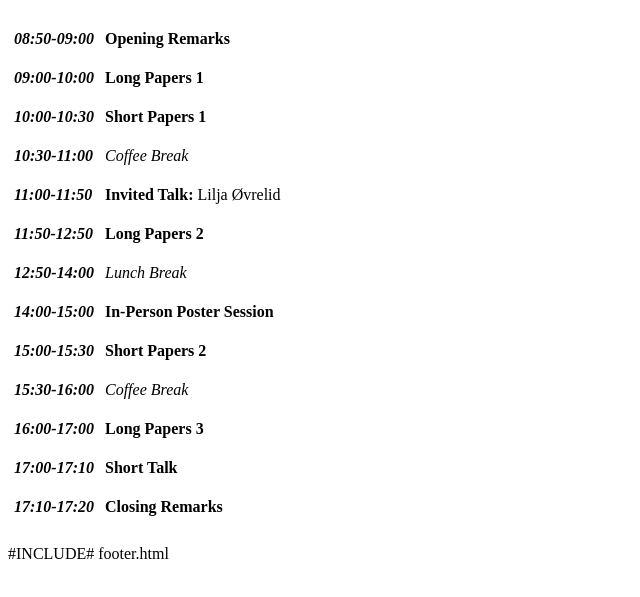
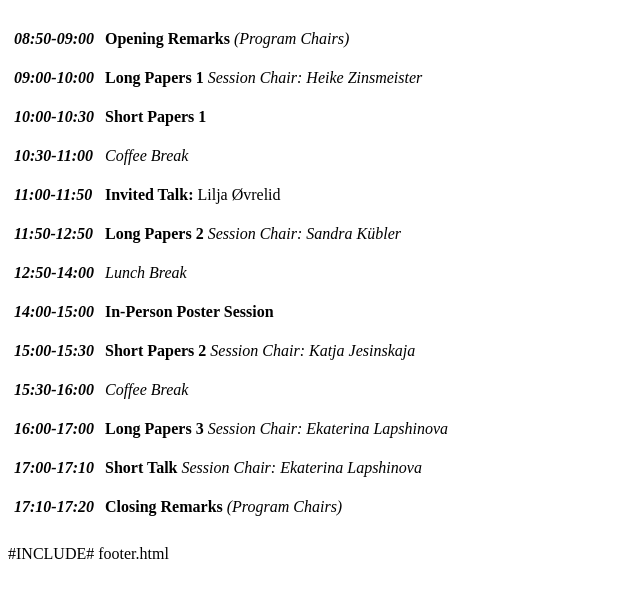
Before and after one commit to SIGANN/LAW-XVIII-2024, a plain HTML site: page pages/mainprogram.html in a window 1280 px wide. Shown: the part 87-684 px from the top of the page, without its empty margins (0-640 px from the left). Drawn offline with Linux system fonts and the light colour scheme.

Commit message:
Add session chairs

```diff
--- a/pages/mainprogram.html
+++ b/pages/mainprogram.html
@@ -28,13 +28,13 @@
 <thead>
   <tr>
     <th class="tg-4zh0">08:50-09:00</th>
-    <th class="tg-zv4m" colspan="3"><span style="font-weight:bold">Opening Remarks</span></th>
+    <th class="tg-zv4m" colspan="3"><span style="font-weight:bold">Opening Remarks</span> <span style="font-style:italic">(Program Chairs)</span></th>
   </tr>
 </thead>
 <tbody>
   <tr>
     <td class="tg-4zh0">09:00-10:00</td>
-    <td class="tg-zv4m" colspan="3"><span style="font-weight:bold">Long Papers 1</span></td>
+    <td class="tg-zv4m" colspan="3"><span style="font-weight:bold">Long Papers 1</span> <span style="font-style:italic">Session Chair: Heike Zinsmeister</span></td>
   </tr>
   <tr>
     <td class="tg-4zh0">10:00-10:30</td>
@@ -50,7 +50,7 @@
   </tr>
   <tr>
     <td class="tg-4zh0">11:50-12:50</td>
-    <td class="tg-zv4m" colspan="3"><span style="font-weight:bold">Long Papers 2</span></td>
+    <td class="tg-zv4m" colspan="3"><span style="font-weight:bold">Long Papers 2</span> <span style="font-style:italic">Session Chair: Sandra Kübler</span></td>
   </tr>
   <tr>
     <td class="tg-4zh0">12:50-14:00</td>
@@ -62,7 +62,7 @@
   </tr>
   <tr>
     <td class="tg-4zh0">15:00-15:30</td>
-    <td class="tg-zv4m" colspan="3"><span style="font-weight:bold">Short Papers 2</span></td>
+    <td class="tg-zv4m" colspan="3"><span style="font-weight:bold">Short Papers 2</span> <span style="font-style:italic">Session Chair: Katja Jesinskaja</span></td>
   </tr>
   <tr>
     <td class="tg-4zh0">15:30-16:00</td>
@@ -70,15 +70,15 @@
   </tr>
   <tr>
     <td class="tg-4zh0">16:00-17:00</td>
-    <td class="tg-zv4m" colspan="3"><span style="font-weight:bold">Long Papers 3</span></td>
+    <td class="tg-zv4m" colspan="3"><span style="font-weight:bold">Long Papers 3</span> <span style="font-style:italic">Session Chair: Ekaterina Lapshinova</span></td>
   </tr>
   <tr>
     <td class="tg-4zh0">17:00-17:10</td>
-    <td class="tg-zv4m" colspan="3"><span style="font-weight:bold">Short Talk</span></td>
+    <td class="tg-zv4m" colspan="3"><span style="font-weight:bold">Short Talk</span> <span style="font-style:italic">Session Chair: Ekaterina Lapshinova</span></td>
   </tr>
   <tr>
     <td class="tg-4zh0">17:10-17:20</td>
-    <td class="tg-zv4m" colspan="3"><span style="font-weight:bold">Closing Remarks</span></td>
+    <td class="tg-zv4m" colspan="3"><span style="font-weight:bold">Closing Remarks</span> <span style="font-style:italic">(Program Chairs)</span></td>
   </tr>
 </tbody>
 </table>
```
Also changed, not shown: pages/program.html (+7 -7 lines).
